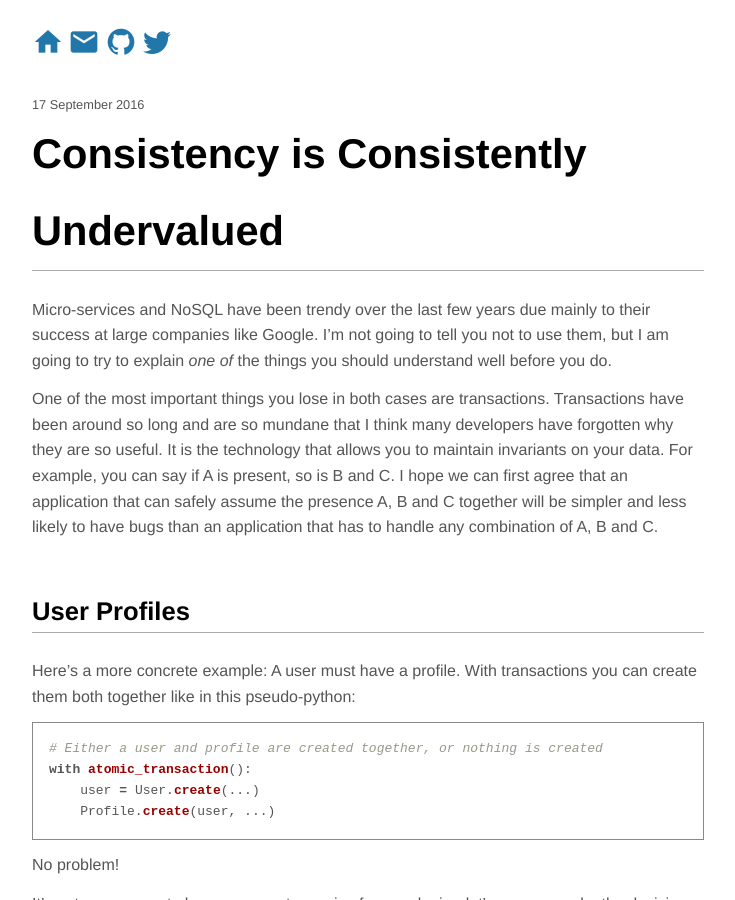
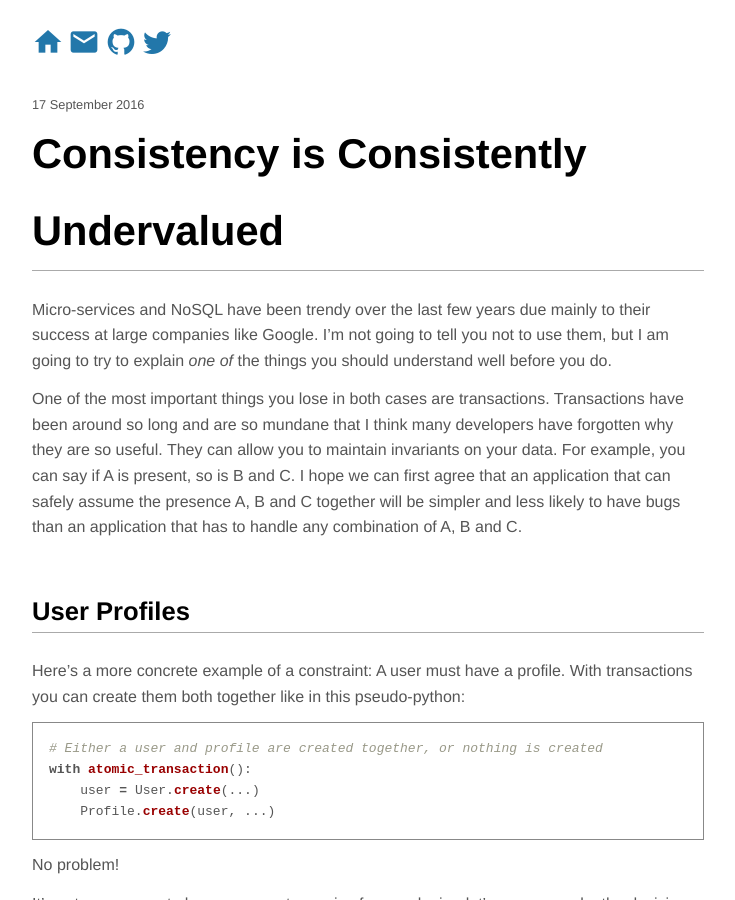
Before and after one commit to KMahoney/kmahoney.github.io, a Jekyll site: the page built from _posts/2016-09-17-consistency-consistently-undervalued.markdown, in a window 1280 px wide and 900 px high. Shown: the whole window, without its empty margins (272-1007 px from the left). Built offline with Jekyll 4.4.1, drawn with Linux system fonts in a browser that asks for light colours.

Commit message:
clear up language

```diff
--- a/_posts/2016-09-17-consistency-consistently-undervalued.markdown
+++ b/_posts/2016-09-17-consistency-consistently-undervalued.markdown
@@ -13,17 +13,18 @@ the things you should understand well before you do.
 
 One of the most important things you lose in both cases are
 transactions. Transactions have been around so long and are so mundane
-that I think many developers have forgotten why they are so useful. It
-is the technology that allows you to maintain invariants on your
-data. For example, you can say if A is present, so is B and C. I hope
-we can first agree that an application that can safely assume the presence
-A, B and C together will be simpler and less likely to have bugs than an
+that I think many developers have forgotten why they are so useful.
+They can allow you to maintain invariants on your data. For example,
+you can say if A is present, so is B and C. I hope we can first agree
+that an application that can safely assume the presence A, B and C
+together will be simpler and less likely to have bugs than an
 application that has to handle any combination of A, B and C.
 
 ## User Profiles
 
-Here's a more concrete example: A user must have a profile. With
-transactions you can create them both together like in this pseudo-python:
+Here's a more concrete example of a constraint: A user must have a
+profile. With transactions you can create them both together like in
+this pseudo-python:
 
 {% highlight python %}
 # Either a user and profile are created together, or nothing is created
```
